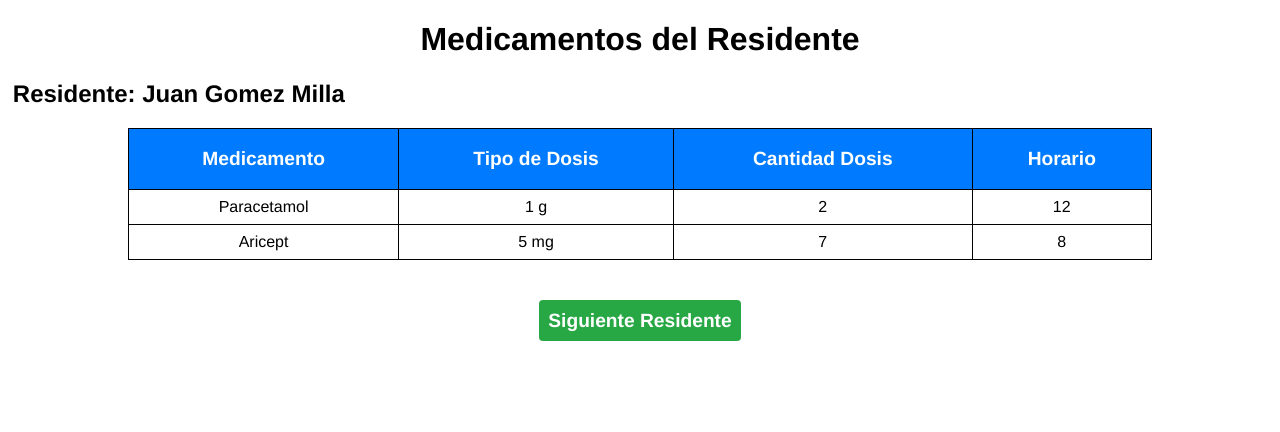
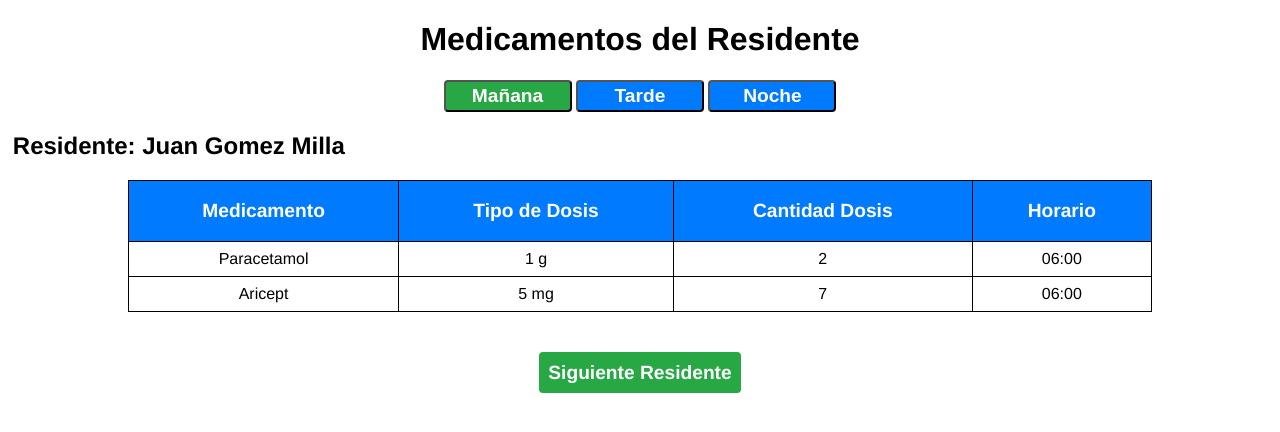
Before and after one commit to alovidal/DIOX666, a Django app: page /dioxx/dosis/ in a window 1280 px wide. Shown: the part 79-511 px from the top of the page. Run offline with Django 5.2, Linux system fonts and the light colour scheme; a user stored in the database is signed in; data comes from the database, SQL or seed files in the repository; both versions use the stored data as it was after the commit.

Commit message:
Update dosis
- Dosis por bloque de mañana, tarde y noche.

```diff
--- a/Django/dioxx/static/css/styleDosis.css
+++ b/Django/dioxx/static/css/styleDosis.css
@@ -1,6 +1,21 @@
 .main-list  {
     .titulo-list {
         text-align: center;
+    }
+
+    .botones-bloque {
+        text-align: center;
+
+        .btn-global {
+            width: 10vw;
+            height: 4vh;
+            font-size: 1.2em;
+            font-weight: bold;
+            color: white;
+            background-color: #007bff;
+            border-radius: 4px;
+            transition: background-color 0.3s ease;
+        }
     }
 
     .subtitulo {
--- a/Django/dioxx/templates/pages/medicamentos/dosis.html
+++ b/Django/dioxx/templates/pages/medicamentos/dosis.html
@@ -8,34 +8,20 @@
     <link rel="stylesheet" href="{% static './css/styleDosis.css' %}" />
     <title>DIOXX_666</title>
 
-    <style>
-      .a-btn-global {
-        color: var(--color-por-defecto); /* Ajusta el color según sea necesario */
-        text-decoration: none;
-      }
-
-      .btn-global {
-        border-radius: 0.3em;
-        width: 10vw;
-        height: 4vh;
-        font-size: 1.2em;
-        font-weight: 600;
-        background-color: var(--amarillo);
-        color: var(--azul);
-        transition: all 0.3s ease-in-out;
-      }
-
-      .btn-global:hover {
-        color: white;
-        cursor: pointer;
-      }
-    </style>
   </head>
   <body>
     {% include "base/header.html" %}
 
     <main class="main-list main-listAcc">
       <h1 class="font-texto titulo-acc titulo-list">Medicamentos del Residente</h1>
+
+      <!-- Botones para seleccionar el bloque horario -->
+      <div class="botones-bloque">
+        <button class="btn-global" onclick="showBlock('mañana')">Mañana</button>
+        <button class="btn-global" onclick="showBlock('tarde')">Tarde</button>
+        <button class="btn-global" onclick="showBlock('noche')">Noche</button>
+      </div>
+
       <h2 class="subtitulo font-texto">Residente: {{ residente_actual.nombre }} {{ residente_actual.apellido }}</h2>
 
       <div class="table-list table-acc">
@@ -48,17 +34,21 @@
               <th>Horario</th>
             </tr>
           </thead>
-          <tbody>
+          <tbody id="bloque-content">
             {% for medicamento in medicamentos %}
             <tr>
               <td>{{ medicamento.nombre }}</td>
               <td>{{ medicamento.tipoDosis }}</td>
               <td>{{ medicamento.cantDosis }}</td>
-              <td>{{ medicamento.horario }}</td>
+              <td>
+                {% for hora in medicamento.bloques.mañana %}
+                {{ hora }}{% if not forloop.last %}, {% endif %}
+                {% endfor %}
+              </td>
             </tr>
             {% empty %}
             <tr>
-              <td colspan="5" style="border: 1px solid black; padding: 8px; text-align: center;">No hay medicamentos registrados.</td>
+              <td colspan="4" style="text-align: center;">No hay medicamentos registrados.</td>
             </tr>
             {% endfor %}
           </tbody>
@@ -75,5 +65,51 @@
         {% endif %}
       </div>
     </main>
+
+    <script>
+      const medicamentos = {{ medicamentos|safe }}; // Pasar medicamentos al JS
+
+      function showBlock(bloque) {
+        // Guardar el bloque seleccionado en localStorage
+        localStorage.setItem('selectedBlock', bloque);
+
+        // Actualizar contenido de la tabla
+        const tbody = document.getElementById('bloque-content');
+        tbody.innerHTML = '';
+
+        medicamentos.forEach(med => {
+          const horas = med.bloques[bloque];
+          if (horas.length > 0) {
+            const row = `<tr>
+                <td>${med.nombre}</td>
+                <td>${med.tipoDosis}</td>
+                <td>${med.cantDosis}</td>
+                <td>${horas.join(', ')}</td>
+              </tr>`;
+            tbody.innerHTML += row;
+          }
+        });
+
+        // Restaurar todos los botones al color azul
+        const buttons = document.querySelectorAll('.btn-global');
+        buttons.forEach(button => {
+          button.style.backgroundColor = "#007bff"; // Azul predeterminado
+        });
+
+        // Cambiar el color del botón activo
+        const activeButton = document.querySelector(`.btn-global[onclick="showBlock('${bloque}')"]`);
+        if (activeButton) {
+          activeButton.style.backgroundColor = "#28a745"; // Verde para el botón activo
+        }
+      }
+
+      // Inicializar al cargar la página
+      // Inicializar al cargar la página
+      document.addEventListener('DOMContentLoaded', () => {
+        const selectedBlock = localStorage.getItem('selectedBlock') || 'mañana';
+        showBlock(selectedBlock);
+      });
+
+    </script>
   </body>
 </html>
--- a/Django/dioxx/views.py
+++ b/Django/dioxx/views.py
@@ -1010,16 +1010,31 @@ def dosis(request):
     # Obtener medicamentos del residente actual a través de sus recetas
     recetas = receta.objects.filter(residente=residente_actual)
     detalles = detalleReceta.objects.filter(idReceta__in=recetas)
-    medicamentos = [
-        {
+    medicamentos = []
+
+    for detalle in detalles:
+        horario = int(detalle.horario)  # Convertir horario a entero (cada cuántas horas)
+        horas = []
+        current_time = 6  # Inicia a las 6:00 AM
+
+        while current_time < 24:
+            horas.append(f"{current_time:02}:00")  # Formatear la hora
+            current_time += horario
+
+        # Categorizar las horas en bloques (mañana, tarde, noche)
+        bloques = {
+            "mañana": [h for h in horas if 6 <= int(h.split(":")[0]) < 12],
+            "tarde": [h for h in horas if 12 <= int(h.split(":")[0]) < 18],
+            "noche": [h for h in horas if 18 <= int(h.split(":")[0]) < 24],
+        }
+
+        medicamentos.append({
             "nombre": detalle.idMedicamento.nombre,
             "tipoDosis": detalle.idMedicamento.tipoDosis,
             "descripcion": detalle.idMedicamento.descripcion,
             "cantDosis": detalle.cantDosis,
-            "horario": detalle.horario,
-        }
-        for detalle in detalles
-    ]
+            "bloques": bloques,
+        })
 
     # Contexto para renderizar la página
     context = {
```
Also changed, not shown: Django/db.sqlite3.
